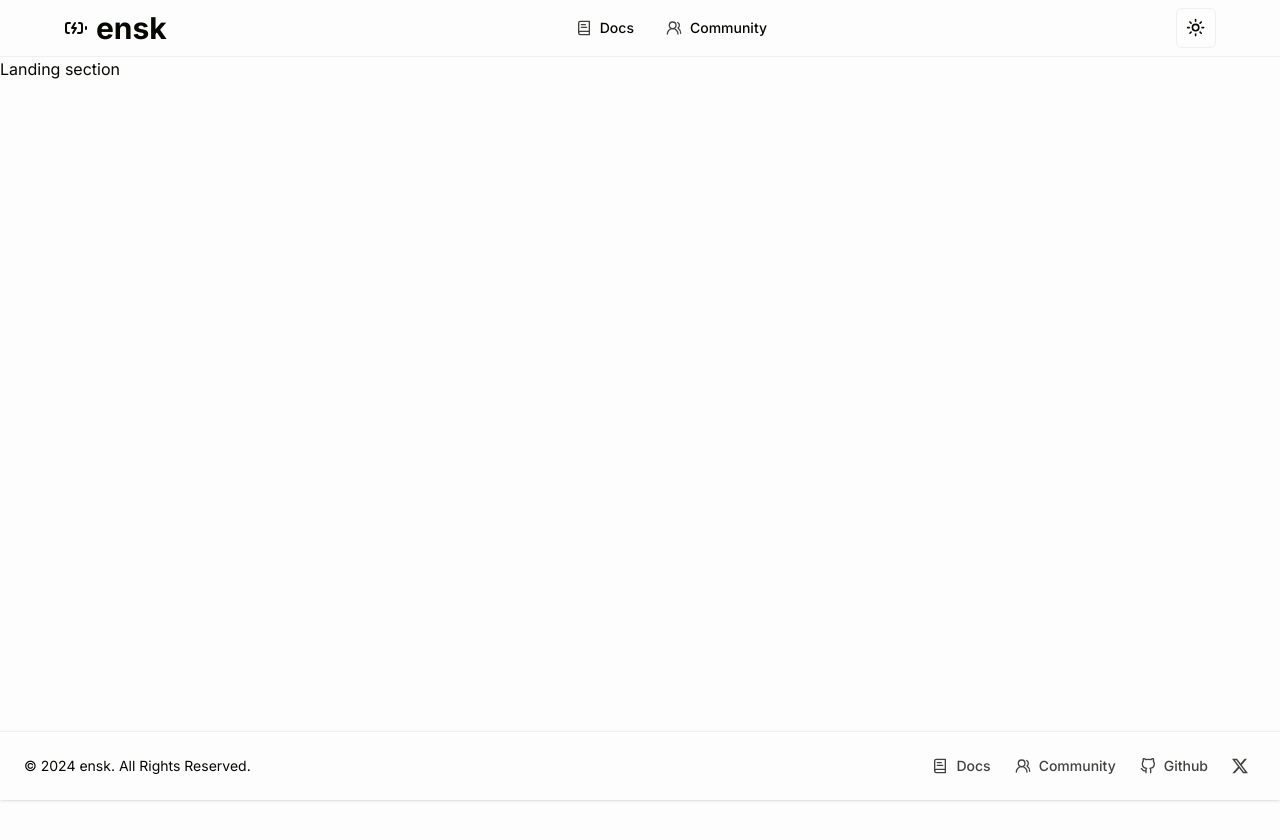
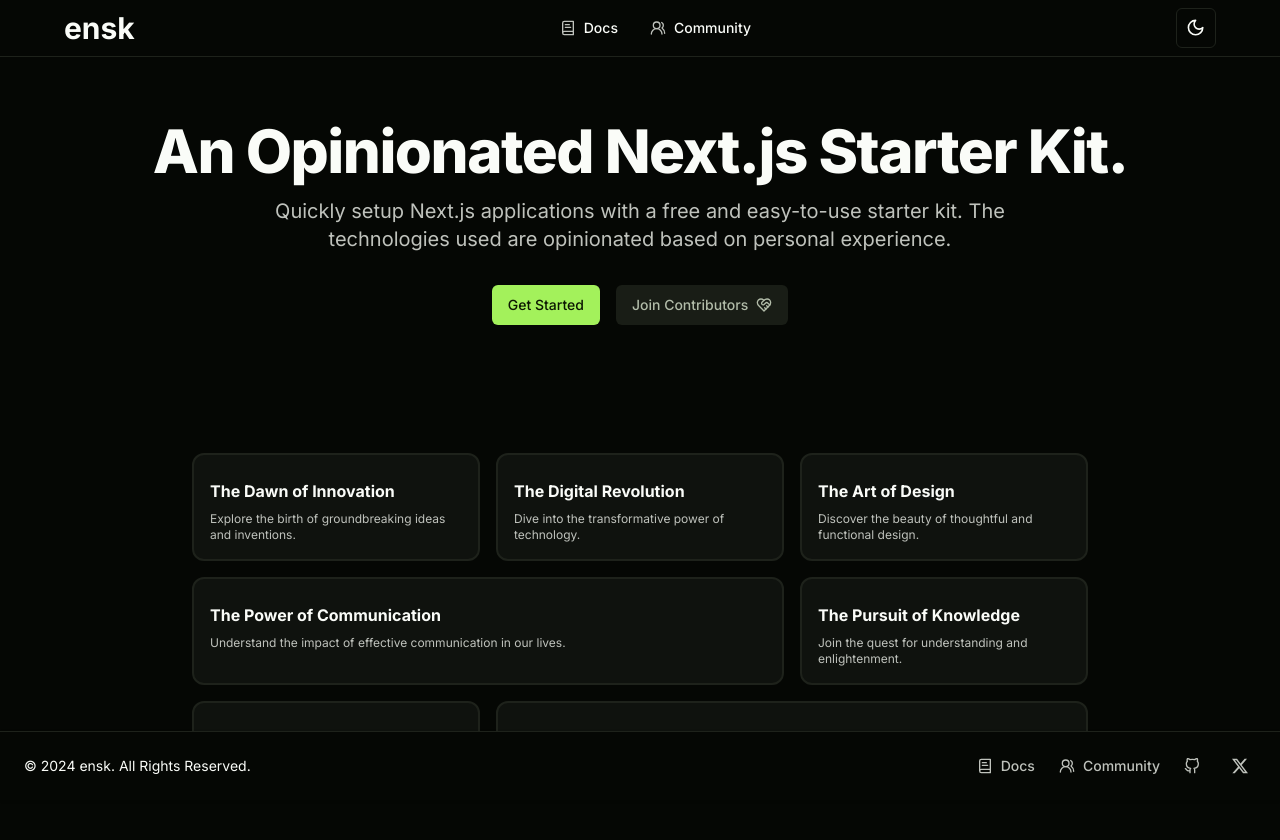
Before and after one commit to humanwhodreams/next-starter-template, a Next.js app: page / in a window 1280 px wide. Shown: the top 840 px of the page. Before the commit the page ends 800 px from the top, so only its background shows below. Built offline with nearby package versions, Linux system fonts and the light colour scheme.

Commit message:
feat: sections part 1
- hero section
- feature section

- refactor on the footer

```diff
--- a/src/app/(marketing)/page.tsx
+++ b/src/app/(marketing)/page.tsx
@@ -1,12 +1,14 @@
+import { Features } from "@/components/sections/features";
+import { Hero } from "@/components/sections/hero";
+
 export default function Page() {
   /*
     Each page is a collection of sections.
   */
   return (
     <>
-      <section>
-        <div>Landing section</div>
-      </section>
+      <Hero />
+      <Features />
     </>
   );
 }
--- a/src/app/layout.tsx
+++ b/src/app/layout.tsx
@@ -23,7 +23,7 @@ export default function RootLayout({
     <ClerkProvider>
       <html lang="en" suppressHydrationWarning>
         <body className={cn("antialiased", inter.className)}>
-          <Providers>{children}</Providers>
+          <Providers defaultTheme="dark">{children}</Providers>
         </body>
       </html>
     </ClerkProvider>
--- a/src/components/brand.tsx
+++ b/src/components/brand.tsx
@@ -1,7 +1,6 @@
 import { APP_NAME } from "@/constants/ensk";
 import { cn } from "@/lib/utils";
 import { type ClassValue } from "clsx";
-import { BatteryCharging } from "lucide-react";
 import Link from "next/link";
 
 interface Props {
@@ -10,8 +9,14 @@ interface Props {
 
 export function Brand({ className }: Props) {
   return (
-    <Link href={"/"} className={cn("text-3xl font-bold lowercase flex items-center justify-center", className)}>
-      <BatteryCharging className="mr-2"/>{APP_NAME}
+    <Link
+      href={"/"}
+      className={cn(
+        "text-3xl font-bold lowercase flex items-center justify-center",
+        className
+      )}
+    >
+      {APP_NAME}
     </Link>
   );
 }
--- a/src/components/footer.tsx
+++ b/src/components/footer.tsx
@@ -3,6 +3,7 @@ import { BookText, Users2 } from "lucide-react";
 import { APP_NAME } from "@/constants/ensk";
 import { BsTwitterX } from "react-icons/bs";
 import { FiGithub } from "react-icons/fi";
+import Link from "next/link";
 import { siteConfig } from "@/config/site-config";
 
 export function Footer() {
@@ -10,27 +11,27 @@ export function Footer() {
     <footer className="fixed bottom-0 left-0 z-20 w-full p-4 border-t shadow bg-background md:flex md:items-center md:justify-between md:p-6 ">
       <span className="text-sm sm:text-center ">
         © 2024{" "}
-        <a href="https://flowbite.com/" className="hover:underline">
+        <a href="https://ensk.vercel.app" className="hover:underline">
           {APP_NAME}
         </a>
         . All Rights Reserved.
       </span>
       <ul className="flex flex-wrap items-center mt-3 text-sm font-medium text-muted-foreground sm:mt-0">
         <li>
-          <a
-            href="#"
+          <Link
+            href="/docs"
             className="flex items-center justify-center hover:underline me-4 md:me-6"
           >
             <BookText className="w-4 h-4 mr-2" /> Docs
-          </a>
+          </Link>
         </li>
         <li>
-          <a
-            href="#"
+          <Link
+            href="/community"
             className="flex items-center justify-center hover:underline me-4 md:me-6"
           >
             <Users2 className="w-4 h-4 mr-2" /> Community
-          </a>
+          </Link>
         </li>
         <li>
           <a
@@ -40,7 +41,7 @@ export function Footer() {
             className="flex items-center justify-center hover:underline me-4 md:me-6"
           >
             <FiGithub className="w-4 h-4 mr-2" />
-            Github
+            <span className="sr-only">Github</span>
           </a>
         </li>
         <li>
--- /dev/null
+++ b/src/components/sections/features.tsx
@@ -0,0 +1,50 @@
+import { BentoGrid, BentoGridItem } from "../ui/bento-grid";
+
+const items = [
+  {
+    title: "The Dawn of Innovation",
+    description: "Explore the birth of groundbreaking ideas and inventions.",
+  },
+  {
+    title: "The Digital Revolution",
+    description: "Dive into the transformative power of technology.",
+  },
+  {
+    title: "The Art of Design",
+    description: "Discover the beauty of thoughtful and functional design.",
+  },
+  {
+    title: "The Power of Communication",
+    description:
+      "Understand the impact of effective communication in our lives.",
+  },
+  {
+    title: "The Pursuit of Knowledge",
+    description: "Join the quest for understanding and enlightenment.",
+  },
+  {
+    title: "The Joy of Creation",
+    description: "Experience the thrill of bringing ideas to life.",
+  },
+  {
+    title: "The Spirit of Adventure",
+    description: "Embark on exciting journeys and thrilling discoveries.",
+  },
+];
+
+export function Features() {
+  return (
+    <section className="mb-40">
+      <BentoGrid className="max-w-4xl mx-auto">
+        {items.map((item, i) => (
+          <BentoGridItem
+            key={i}
+            title={item.title}
+            description={item.description}
+            className={i === 3 || i === 6 ? "md:col-span-2" : ""}
+          />
+        ))}
+      </BentoGrid>
+    </section>
+  );
+}
--- /dev/null
+++ b/src/components/sections/hero.tsx
@@ -0,0 +1,28 @@
+import { APP_DESCRIPTION } from "@/constants/ensk";
+import { Button } from "../ui/button";
+import { LuHeartHandshake } from "react-icons/lu";
+
+export function Hero() {
+  return (
+    <section>
+      <div className="max-w-screen-xl px-4 py-8 mx-auto text-center lg:py-16 lg:px-12">
+        <h1 className="mb-4 text-4xl font-extrabold leading-none tracking-tight md:text-5xl lg:text-6xl">
+          {APP_DESCRIPTION}
+        </h1>
+        <p className="mb-8 text-lg font-normal text-muted-foreground lg:text-xl sm:px-16 xl:px-48">
+          Quickly setup Next.js applications with a free and easy-to-use starter
+          kit. The technologies used are opinionated based on personal
+          experience.
+        </p>
+        <div className="flex flex-col mb-8 space-y-4 lg:mb-16 sm:flex-row sm:justify-center sm:space-y-0 sm:space-x-4">
+          <Button type="button">
+            Get Started
+          </Button>
+          <Button type="button" variant={"secondary"}>
+            Join Contributors <LuHeartHandshake className="w-4 h-4 ml-2" />
+          </Button>
+        </div>
+      </div>
+    </section>
+  );
+}
--- /dev/null
+++ b/src/components/ui/bento-grid.tsx
@@ -0,0 +1,50 @@
+import { cn } from "@/lib/utils";
+
+export const BentoGrid = ({
+  className,
+  children,
+}: {
+  className?: string;
+  children?: React.ReactNode;
+}) => {
+  return (
+    <div
+      className={cn(
+        "grid grid-cols-1 md:grid-cols-3 gap-4 max-w-7xl mx-auto ",
+        className
+      )}
+    >
+      {children}
+    </div>
+  );
+};
+
+export const BentoGridItem = ({
+  className,
+  title,
+  description,
+  header,
+  icon,
+}: {
+  className?: string;
+  title?: string | React.ReactNode;
+  description?: string | React.ReactNode;
+  header?: React.ReactNode;
+  icon?: React.ReactNode;
+}) => {
+  return (
+    <div
+      className={cn(
+        "row-span-1 rounded-xl shadow-input p-4 bg-muted/60 border-[2px] justify-between flex flex-col space-y-4",
+        className
+      )}
+    >
+      {header}
+      <div>
+        {icon}
+        <div className="my-2 font-bold">{title}</div>
+        <div className="text-xs text-muted-foreground">{description}</div>
+      </div>
+    </div>
+  );
+};
--- /dev/null
+++ b/src/utils/focus-ring.ts
@@ -0,0 +1,4 @@
+export const focusRing = [
+  "focus-visible:outline-none",
+  "focus-visible:ring-2 focus-visible:ring-ring focus-visible:ring-offset-2",
+];
```
